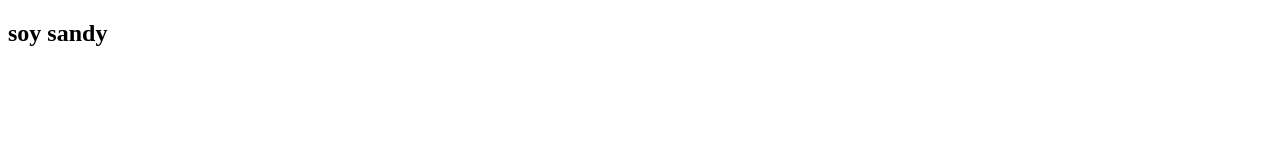
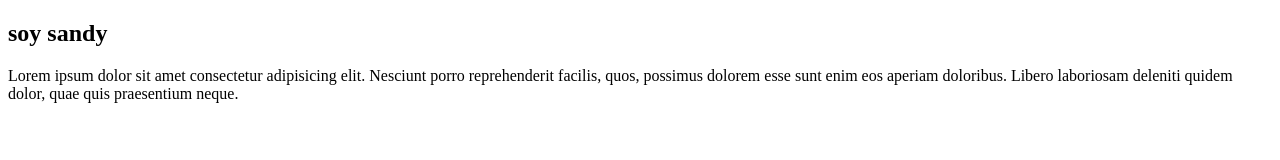
Before and after one commit to sandhv/Tarea6, a plain HTML site: page index.html in a window 1280 px wide. Drawn offline with Linux system fonts and the light colour scheme.

Commit message:
agregue parrafo

```diff
--- a/index.html
+++ b/index.html
@@ -8,5 +8,6 @@
 </head>
 <body>
     <h2>soy sandy</h2>
+    <p>Lorem ipsum dolor sit amet consectetur adipisicing elit. Nesciunt porro reprehenderit facilis, quos, possimus dolorem esse sunt enim eos aperiam doloribus. Libero laboriosam deleniti quidem dolor, quae quis praesentium neque.</p>
 </body>
 </html>
```
